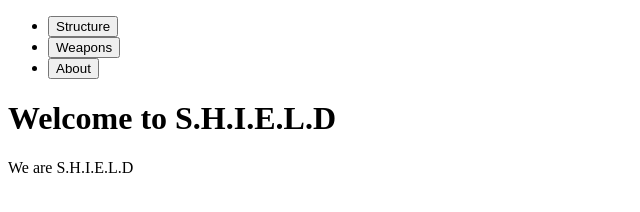
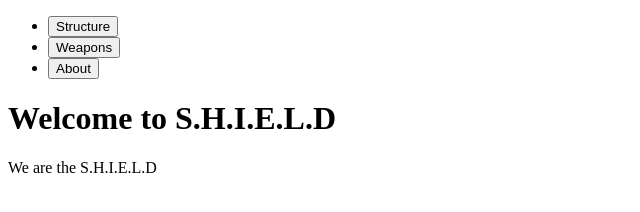
Before and after one commit to nelsonchen90/hello-world, a plain HTML site: page index.html in a window 1280 px wide. Shown: the full height of the page, 0-640 px from the left. Drawn offline with Linux system fonts and the light colour scheme.

Commit message:
fix text

```diff
--- a/index.html
+++ b/index.html
@@ -20,7 +20,7 @@
 		</nav>
 		<div>
 			<h1>Welcome to S.H.I.E.L.D</h1>
-			<p>We are S.H.I.E.L.D</p>
+			<p>We are the S.H.I.E.L.D</p>
 		</div>
 	</body>
 </html>
```
